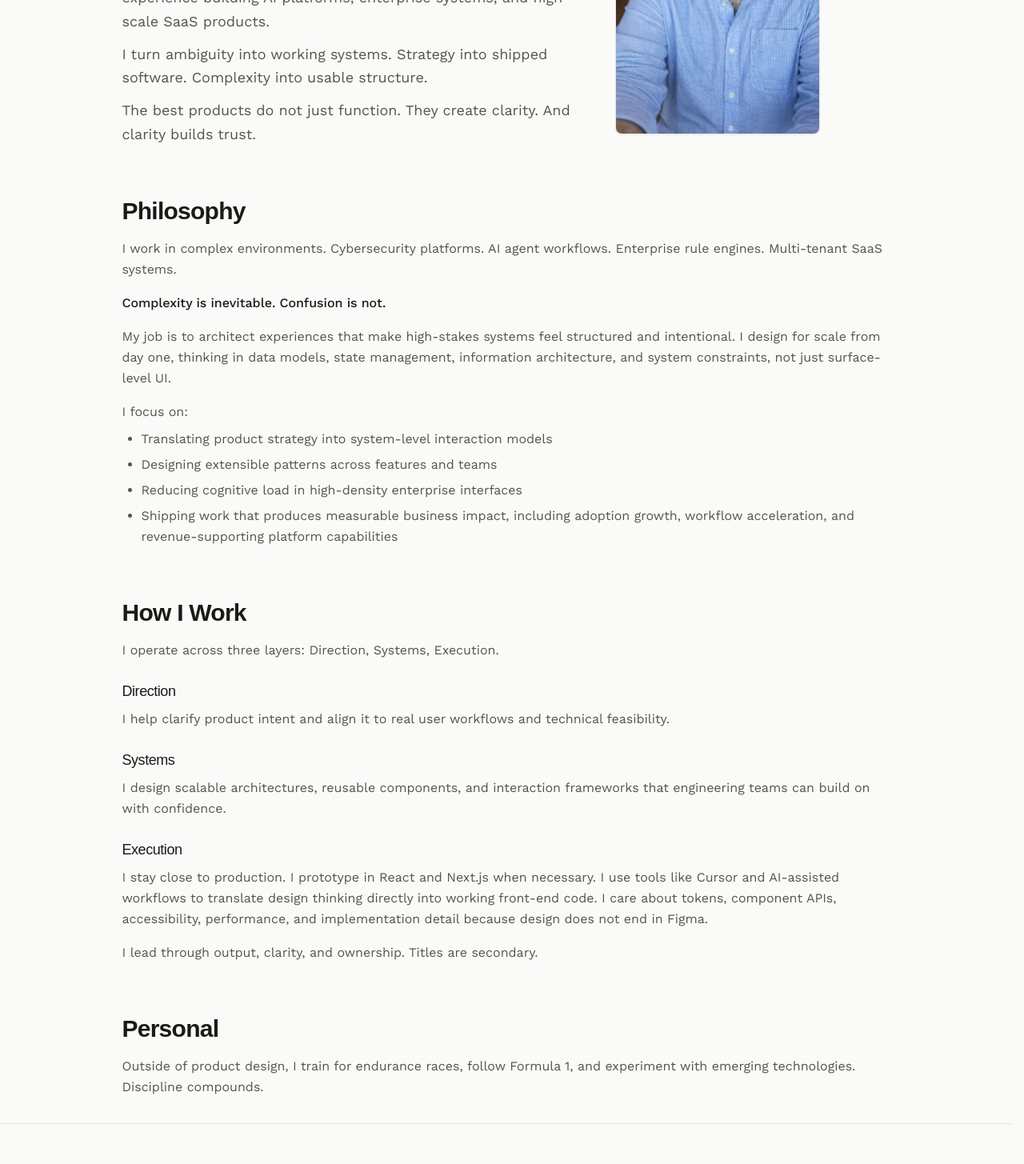
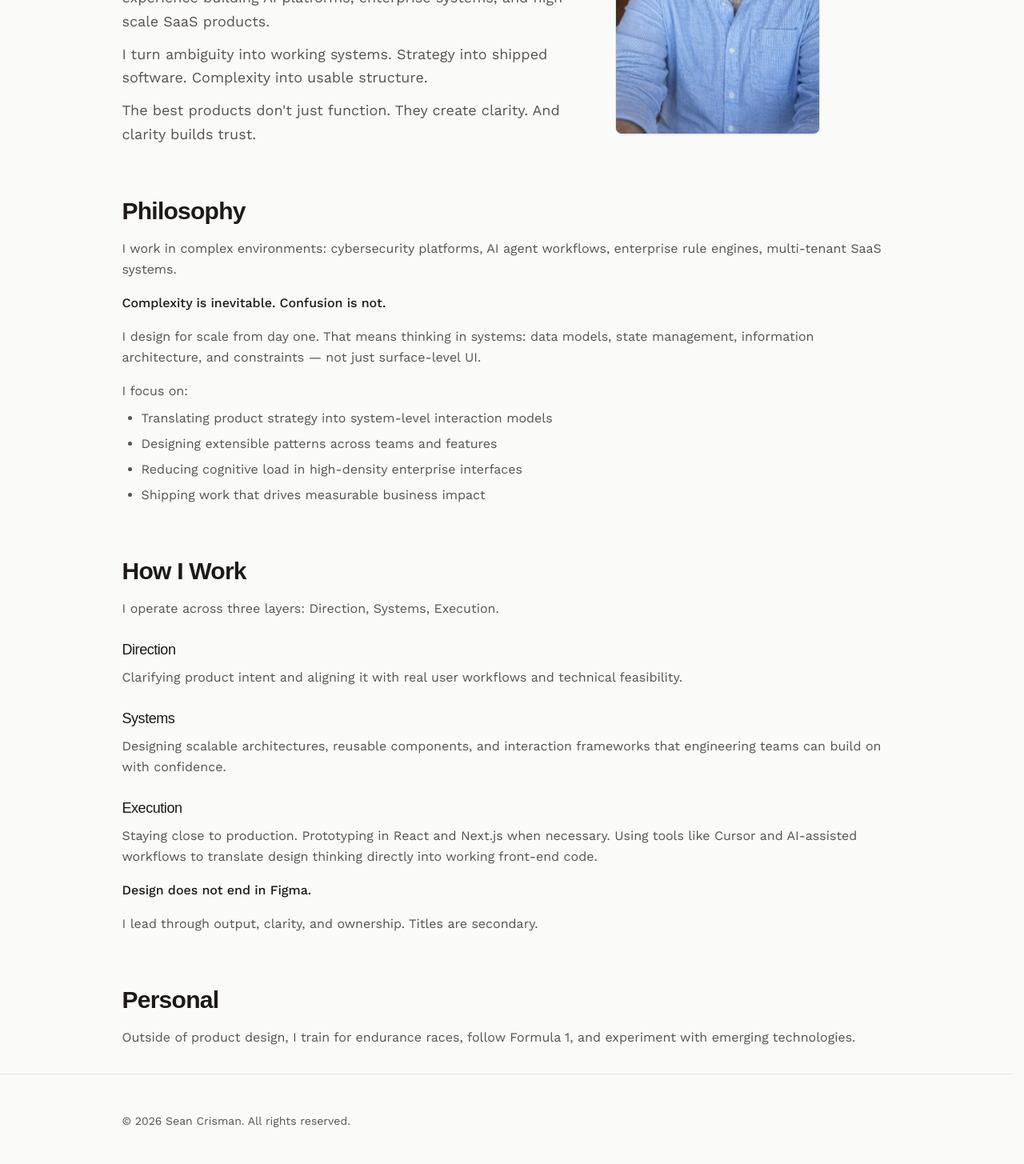
Before and after one commit to crismancodes/personalsite, a Next.js app: page /about in a window 1280 px wide. Shown: the part 320-1775 px from the top of the page at 80% size. Built offline with nearby package versions, Linux system fonts and the light colour scheme; a web font is replaced by a local one.

Commit message:
Refine AboutPage content: enhance clarity and conciseness in professional descriptions, adjust phrasing for improved readability, and streamline language throughout the section.

```diff
--- a/src/app/about/page.tsx
+++ b/src/app/about/page.tsx
@@ -14,7 +14,7 @@ export default function AboutPage() {
               </h1>
               <div className="mt-6 space-y-3">
                 <p className="text-lg text-muted-foreground leading-relaxed">
-                  I&apos;m Sean Crisman, a Lead Product Designer with over 12 years of
+                  I&apos;m Sean Crisman, a Lead Product Designer with 12+ years of
                   experience building AI platforms, enterprise systems, and high-scale
                   SaaS products.
                 </p>
@@ -23,7 +23,7 @@ export default function AboutPage() {
                   software. Complexity into usable structure.
                 </p>
                 <p className="text-lg text-muted-foreground leading-relaxed">
-                  The best products do not just function. They create clarity. And
+                  The best products don&apos;t just function. They create clarity. And
                   clarity builds trust.
                 </p>
               </div>
@@ -47,17 +47,16 @@ export default function AboutPage() {
             Philosophy
           </h2>
           <p className="text-muted-foreground leading-relaxed">
-            I work in complex environments. Cybersecurity platforms. AI agent
-            workflows. Enterprise rule engines. Multi-tenant SaaS systems.
+            I work in complex environments: cybersecurity platforms, AI agent
+            workflows, enterprise rule engines, multi-tenant SaaS systems.
           </p>
           <p className="mt-4 font-medium text-foreground leading-relaxed">
             Complexity is inevitable. Confusion is not.
           </p>
           <p className="mt-4 text-muted-foreground leading-relaxed">
-            My job is to architect experiences that make high-stakes systems feel
-            structured and intentional. I design for scale from day one, thinking
-            in data models, state management, information architecture, and
-            system constraints, not just surface-level UI.
+            I design for scale from day one. That means thinking in systems: data
+            models, state management, information architecture, and constraints
+            — not just surface-level UI.
           </p>
           <p className="mt-4 text-muted-foreground leading-relaxed">
             I focus on:
@@ -67,15 +66,13 @@ export default function AboutPage() {
               Translating product strategy into system-level interaction models
             </li>
             <li>
-              Designing extensible patterns across features and teams
+              Designing extensible patterns across teams and features
             </li>
             <li>
               Reducing cognitive load in high-density enterprise interfaces
             </li>
             <li>
-              Shipping work that produces measurable business impact, including
-              adoption growth, workflow acceleration, and revenue-supporting
-              platform capabilities
+              Shipping work that drives measurable business impact
             </li>
           </ul>
         </Container>
@@ -94,7 +91,7 @@ export default function AboutPage() {
             Direction
           </h3>
           <p className="text-muted-foreground leading-relaxed">
-            I help clarify product intent and align it to real user workflows and
+            Clarifying product intent and aligning it with real user workflows and
             technical feasibility.
           </p>
 
@@ -102,7 +99,7 @@ export default function AboutPage() {
             Systems
           </h3>
           <p className="text-muted-foreground leading-relaxed">
-            I design scalable architectures, reusable components, and interaction
+            Designing scalable architectures, reusable components, and interaction
             frameworks that engineering teams can build on with confidence.
           </p>
 
@@ -110,11 +107,12 @@ export default function AboutPage() {
             Execution
           </h3>
           <p className="text-muted-foreground leading-relaxed">
-            I stay close to production. I prototype in React and Next.js when
-            necessary. I use tools like Cursor and AI-assisted workflows to
-            translate design thinking directly into working front-end code. I
-            care about tokens, component APIs, accessibility, performance, and
-            implementation detail because design does not end in Figma.
+            Staying close to production. Prototyping in React and Next.js when
+            necessary. Using tools like Cursor and AI-assisted workflows to
+            translate design thinking directly into working front-end code.
+          </p>
+          <p className="mt-4 font-medium text-foreground leading-relaxed">
+            Design does not end in Figma.
           </p>
           <p className="mt-4 text-muted-foreground leading-relaxed">
             I lead through output, clarity, and ownership. Titles are secondary.
@@ -129,8 +127,7 @@ export default function AboutPage() {
           </h2>
           <p className="text-muted-foreground leading-relaxed">
             Outside of product design, I train for endurance races, follow
-            Formula 1, and experiment with emerging technologies. Discipline
-            compounds.
+            Formula 1, and experiment with emerging technologies.
           </p>
         </Container>
       </Section>
```
